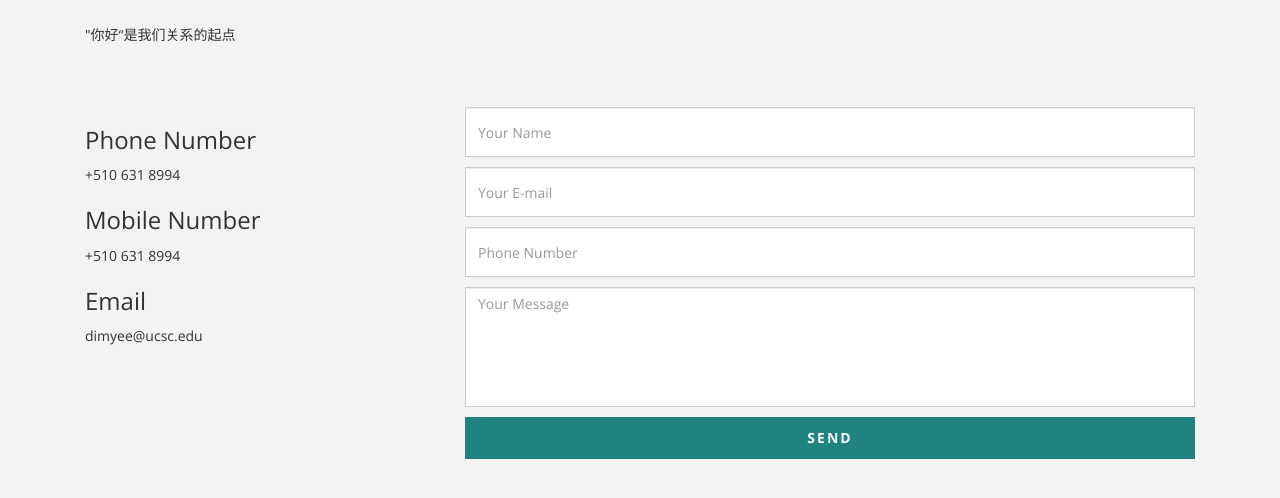
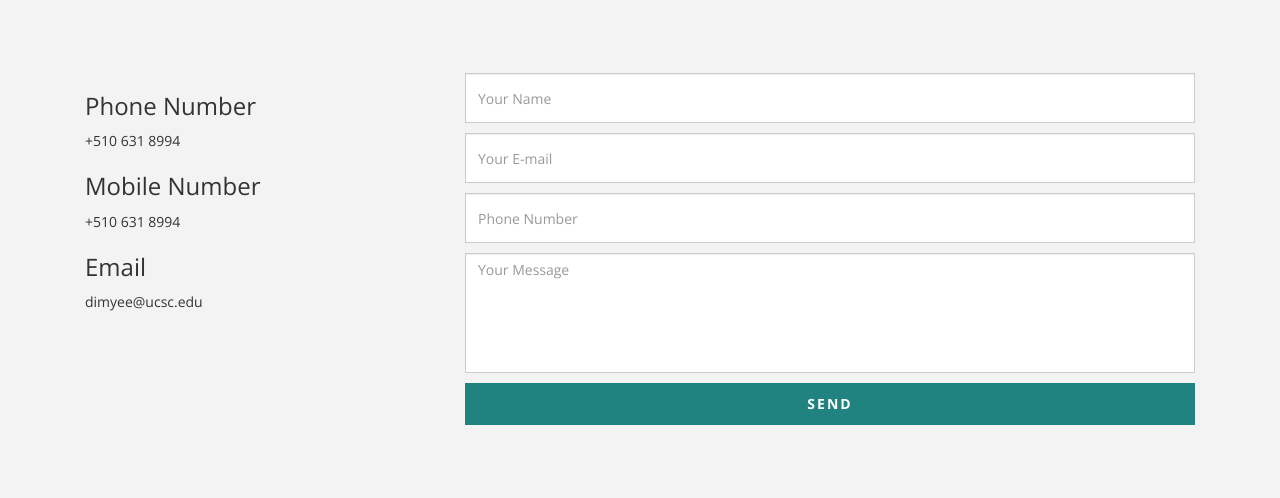
Before and after one commit to DiaDiaaa/Diana_Portfolio, a plain HTML site: page contact.html in a window 1280 px wide. Shown: the part 194-692 px from the top of the page. Drawn offline with nearby package versions, Linux system fonts and the light colour scheme; a web font is replaced by a local one.

Commit message:
remove text

```diff
--- a/contact.html
+++ b/contact.html
@@ -58,7 +58,7 @@
         <div class="container">
             <div class="col-md-12">
                 <h1 class="size-50">Contact  Me</h1>
-                <p>"你好“是我们关系的起点</p>
+                <!-- <p>"Hello" it our starting point.</p> -->
                 <div class="h-50"></div>
             </div>
             <div class="col-md-4" data-aos="fade-up">
```
Also changed, not shown: 1 other file.
